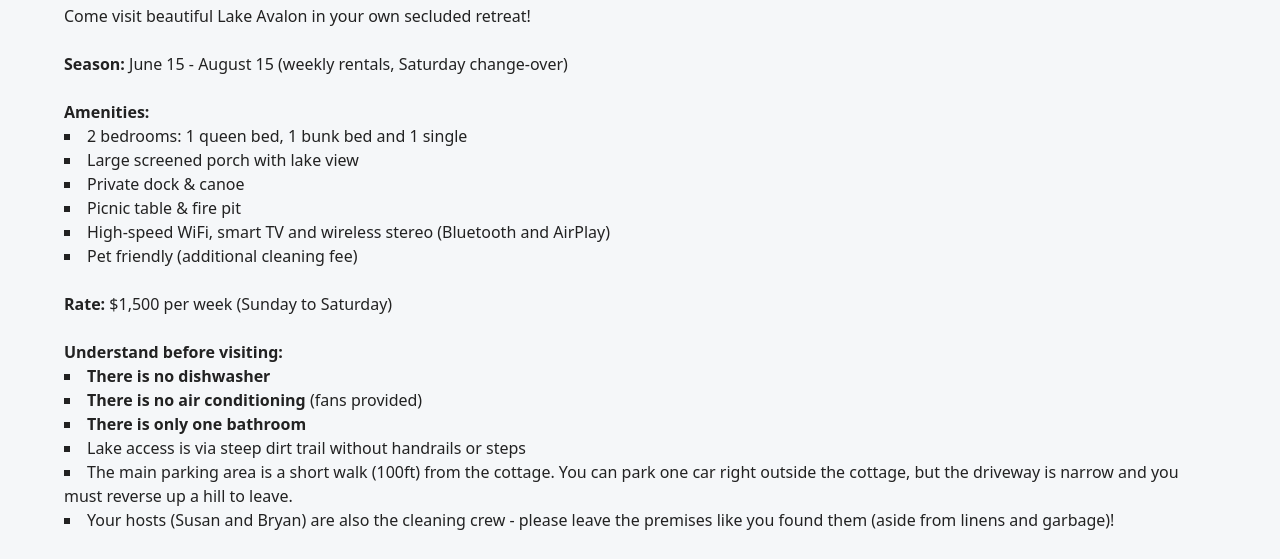
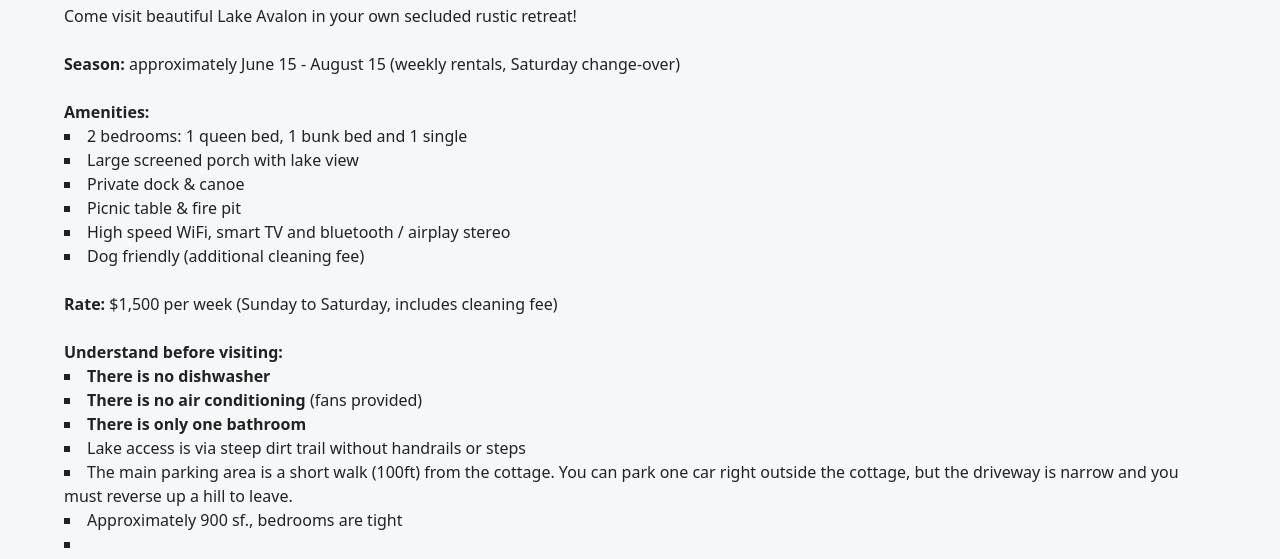
Before and after one commit to dbjohnson/red-cottage.org, a plain HTML site: page index.html in a window 1280 px wide. Shown: the part 362-921 px from the top of the page. Drawn offline with Linux system fonts and the light colour scheme.

Commit message:
sus edits

```diff
--- a/index.html
+++ b/index.html
@@ -61,9 +61,9 @@
 
 <!-- 2) INFORMATION SECTION -->
 <section id="info">
-  <p>Come visit beautiful Lake Avalon in your own secluded retreat!</p>
+  <p>Come visit beautiful Lake Avalon in your own secluded rustic retreat!</p>
   <br>
-  <p><strong>Season:</strong> June 15 - August 15 (weekly rentals, Saturday change‑over)</p>
+  <p><strong>Season:</strong> approximately June 15 - August 15 (weekly rentals, Saturday change‑over)</p>
   <br>
   <p><strong>Amenities:</strong></p>
   <ul>
@@ -71,11 +71,11 @@
     <li>Large screened porch with lake view</li>
     <li>Private dock &amp; canoe</li>
     <li>Picnic table &amp; fire pit</li>
-    <li>High‑speed WiFi, smart TV and wireless stereo (Bluetooth and AirPlay)</li>
-    <li>Pet friendly (additional cleaning fee)</li>
+    <li>High speed WiFi, smart TV and bluetooth / airplay stereo</li>
+    <li>Dog friendly (additional cleaning fee)</li>
   </ul>
   <br>
-  <p><strong>Rate:</strong> $1,500 per week (Sunday to Saturday)</strong></p>
+  <p><strong>Rate:</strong> $1,500 per week (Sunday to Saturday, includes cleaning fee)</strong></p>
   <br>
   <p><strong>Understand before visiting:</strong></p>
   <ul>
@@ -84,6 +84,7 @@
     <li><b>There is only one bathroom</b></li>
     <li>Lake access is via steep dirt trail without handrails or steps</li>
     <li>The main parking area is a short walk (100ft) from the cottage.  You can park one car right outside the cottage, but the driveway is narrow and you must reverse up a hill to leave.</li>
+    <li>Approximately 900 sf., bedrooms are tight<li>
     <li>Your hosts (Susan and Bryan) are also the cleaning crew - please leave the premises like you found them (aside from linens and garbage)!</li>
   </ul>
 
```
